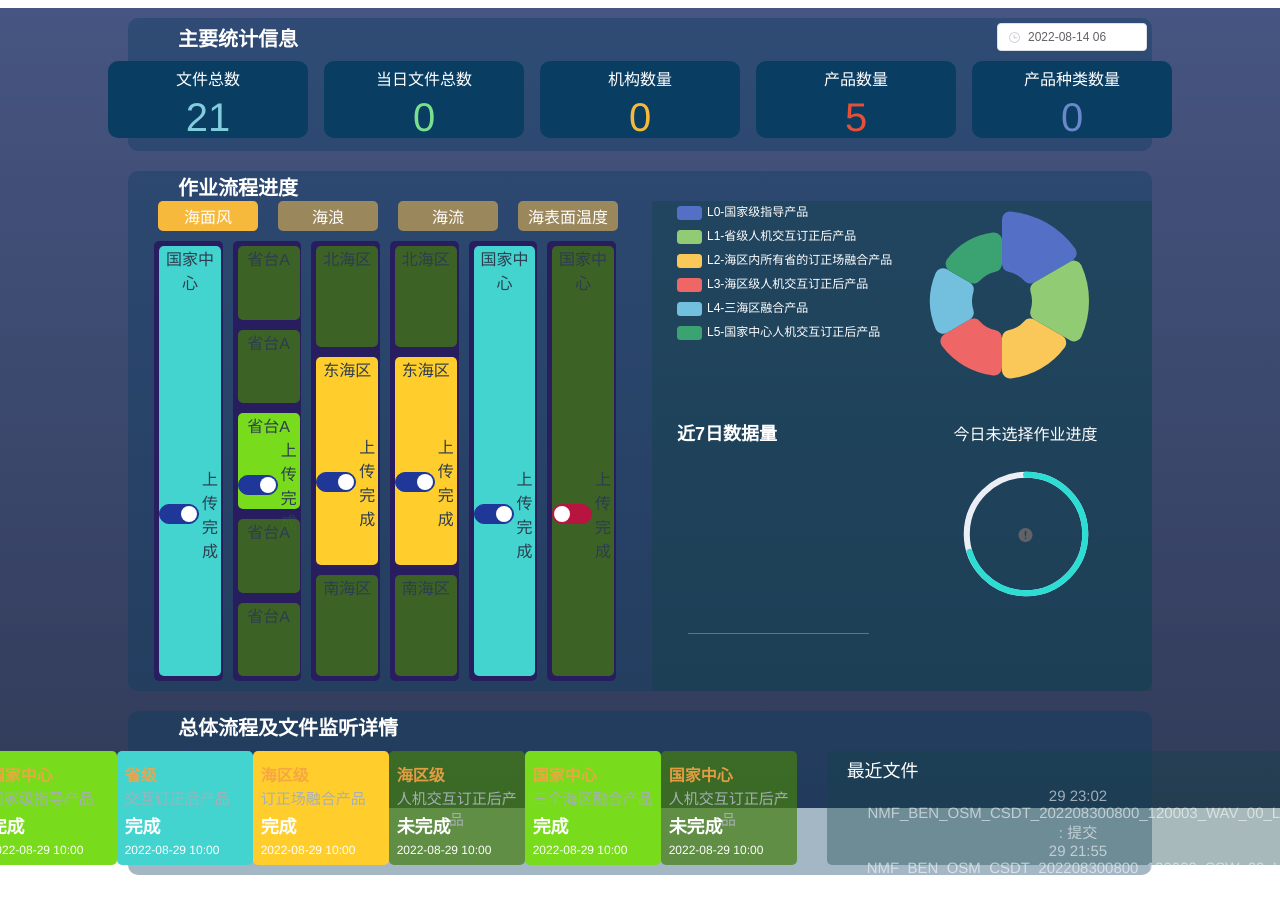
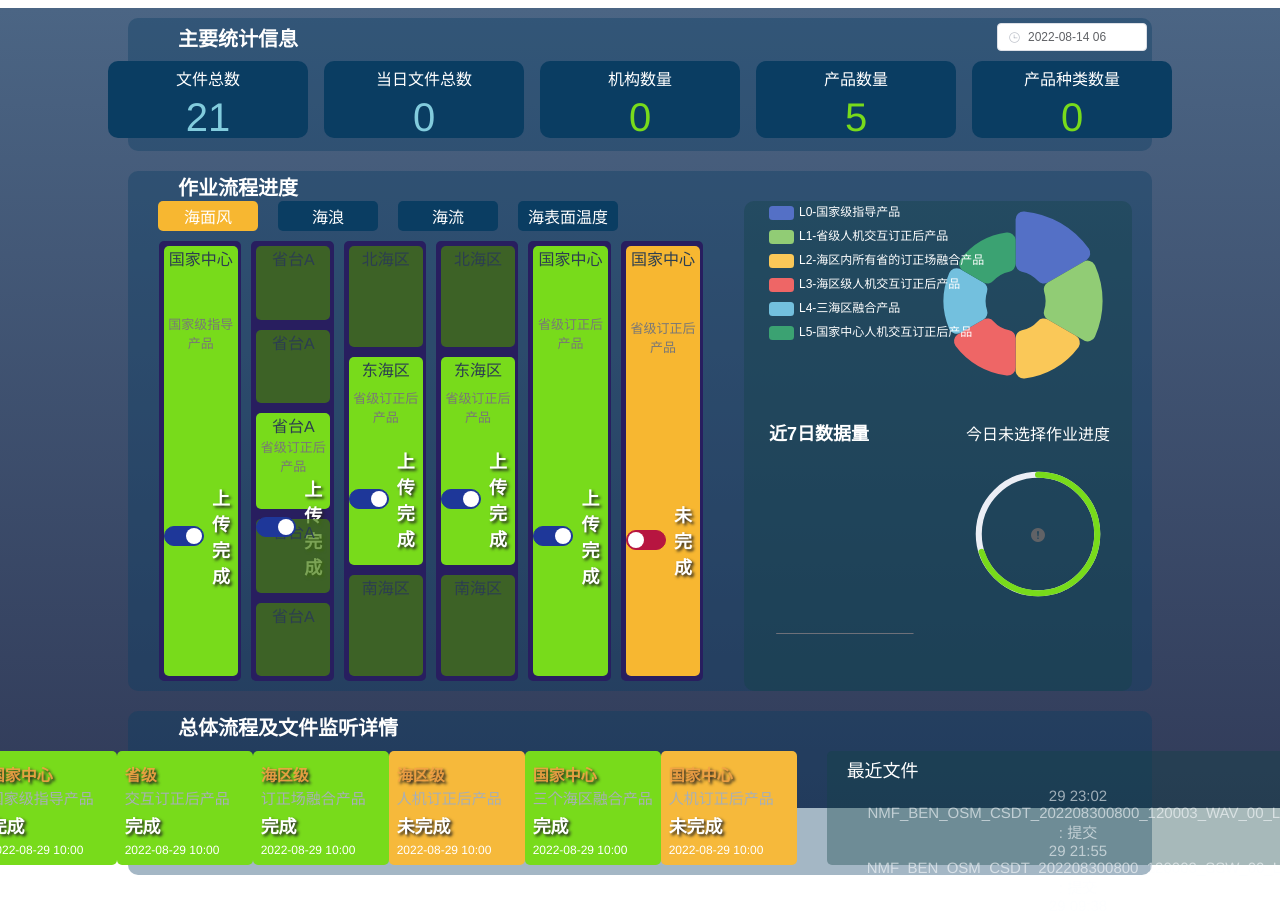
Before and after one commit to evaseemefly/CoastalGridCorrectSys, a Vue app in the folder webclient/web_client/: page / in a window 1280 px wide. Shown: the top 914 px of the page. Built offline with nearby package versions, Linux system fonts and the light colour scheme; no server answers.

Commit message:
title:22-08-30 重新修改了配色及部分样式

```diff
--- a/webclient/web_client/src/components/BaseInfoStepView.vue
+++ b/webclient/web_client/src/components/BaseInfoStepView.vue
@@ -46,11 +46,13 @@ export default class BaseInfoStepView extends Vue {
 
 		// margin: 10px;
 		font-size: 16px;
-        font-weight: 600;
+		font-weight: 600;
 		display: flex;
 		justify-content: flex-start;
 		margin-top: 3px;
 		margin-bottom: 5px;
+
+		text-shadow: 2px 2px 3px #212020;
 	}
 	.base-info-body {
 		display: flex;
@@ -61,7 +63,6 @@ export default class BaseInfoStepView extends Vue {
 			display: flex;
 			justify-content: flex-start;
 			font-size: 15px;
-
 		}
 		.body-sub-content {
 			display: flex;
@@ -77,6 +78,8 @@ export default class BaseInfoStepView extends Vue {
 				font-weight: 600;
 				margin-top: 5px;
 				margin-bottom: 5px;
+
+				text-shadow: 2px 2px 3px #212020;
 			}
 			.sub-content-footer {
 				color: white;
--- a/webclient/web_client/src/components/ElementFlowView.vue
+++ b/webclient/web_client/src/components/ElementFlowView.vue
@@ -4,6 +4,7 @@
 		<div class="flow-row national-flow">
 			<div class="flow-item suited">
 				<div class="flow-item-title">国家中心</div>
+				<div class="flow-item-subtitle">国家级指导产品</div>
 				<div class="flow-item-content">
 					<div class="item-state">
 						<el-switch
@@ -23,6 +24,7 @@
 			<div class="flow-item un-suited">省台A</div>
 			<div class="flow-item suited">
 				<div class="flow-item-title">省台A</div>
+				<div class="flow-item-subtitle">省级订正后产品</div>
 				<div class="flow-item-content">
 					<div class="item-state">
 						<el-switch
@@ -43,6 +45,7 @@
 			<div class="flow-item un-suited">北海区</div>
 			<div class="flow-item suited">
 				<div class="flow-item-title">东海区</div>
+				<div class="flow-item-subtitle">省级订正后产品</div>
 				<div class="flow-item-content">
 					<div class="item-state">
 						<el-switch
@@ -62,6 +65,7 @@
 			<div class="flow-item un-suited">北海区</div>
 			<div class="flow-item suited">
 				<div class="flow-item-title">东海区</div>
+				<div class="flow-item-subtitle">省级订正后产品</div>
 				<div class="flow-item-content">
 					<div class="item-state">
 						<el-switch
@@ -80,6 +84,7 @@
 		<div class="flow-row national-flow">
 			<div class="flow-item suited">
 				<div class="flow-item-title">国家中心</div>
+				<div class="flow-item-subtitle">省级订正后产品</div>
 				<div class="flow-item-content">
 					<div class="item-state">
 						<el-switch
@@ -95,8 +100,9 @@
 		</div>
 		<!-- L5：国家中心人机交互订正后产品 -->
 		<div class="flow-row national-flow">
-			<div class="flow-item un-suited">
+			<div class="flow-item check-out">
 				<div class="flow-item-title">国家中心</div>
+				<div class="flow-item-subtitle">省级订正后产品</div>
 				<div class="flow-item-content">
 					<div class="item-state">
 						<el-switch
@@ -106,7 +112,7 @@
 						>
 						</el-switch>
 					</div>
-					<div class="item-desc">上传完成</div>
+					<div class="item-desc">未完成</div>
 				</div>
 			</div>
 		</div>
@@ -148,6 +154,11 @@ export default class ElementFlowView extends Vue {
 		.flow-item-title {
 			flex-grow: 1;
 		}
+		.flow-item-subtitle {
+			flex-grow: 1;
+			font-size: 13px;
+			color: #797777;
+		}
 		.flow-item-content {
 			flex-grow: 4;
 			justify-content: space-around;
@@ -165,6 +176,10 @@ export default class ElementFlowView extends Vue {
 				display: flex;
 				flex-direction: column;
 				justify-content: center;
+				color: white;
+				text-shadow: 2px 2px 3px #212020;
+				font-size: 18px;
+				font-weight: 600;
 			}
 		}
 	}
@@ -194,15 +209,16 @@ export default class ElementFlowView extends Vue {
 	}
 }
 .element-flow-list-container {
-	.national-flow {
+	.flow-row {
 		.flow-item.suited {
-			background: #43d4cf;
+			background: #78db1b;
+
 		}
-		.flow-item.un-suited {
-			background: #457e10b5;
+		.flow-item.check-out{
+			background: #f7b731;
 		}
 	}
-	.province-flow {
+	.flow-item.suited {
 		.flow-item.suited {
 			background: #78db1b;
 		}
@@ -210,18 +226,32 @@ export default class ElementFlowView extends Vue {
 			background: #457e10b5;
 		}
 	}
-	.region-flow {
-		.flow-item.suited {
-			background: #ffce2d;
-		}
-		.flow-item.un-suited {
-			background: #457e10b5;
-		}
+	.flow-item.un-suited {
+		background: #457e10b5;
 	}
-	// .region-flow{
-	//     .div{
-	//         background:#3c6382 ;
-	//     }
+	// .national-flow {
+	// 	.flow-item.suited {
+	// 		background: #43d4cf;
+	// 	}
+	// 	.flow-item.un-suited {
+	// 		background: #457e10b5;
+	// 	}
+	// }
+	// .province-flow {
+	// 	.flow-item.suited {
+	// 		background: #78db1b;
+	// 	}
+	// 	.flow-item.un-suited {
+	// 		background: #457e10b5;
+	// 	}
+	// }
+	// .region-flow {
+	// 	.flow-item.suited {
+	// 		background: #ffce2d;
+	// 	}
+	// 	.flow-item.un-suited {
+	// 		background: #457e10b5;
+	// 	}
 	// }
 }
 </style>
--- a/webclient/web_client/src/components/ElementProgressView.vue
+++ b/webclient/web_client/src/components/ElementProgressView.vue
@@ -5,7 +5,7 @@
 			type="circle"
 			:percentage="70"
 			status="warning"
-			color="rgb(44, 221, 212)"
+			color="#78db1b"
 		></el-progress>
 	</div>
 </template>
--- a/webclient/web_client/src/components/ElementTabView.vue
+++ b/webclient/web_client/src/components/ElementTabView.vue
@@ -49,10 +49,11 @@ export default class ElementTabView extends Vue {
 		cursor: pointer;
 	}
 	.selected {
-		background: rgb(246, 185, 59);
+		// background: rgb(246, 185, 59);
+		background: #f7b731;
 	}
 	.unselected {
-		background: rgba(204, 164, 85, 0.699);
+		background: #0a3d62;
 	}
 }
 </style>
--- a/webclient/web_client/src/components/RecentlyHistogranView.vue
+++ b/webclient/web_client/src/components/RecentlyHistogranView.vue
@@ -74,7 +74,8 @@ export default class RecentlyHistogranView extends Vue {
 					},
 				],
 				// lineStyle: { color: '#f6b93b' },
-				lineStyle: { color: 'rgb(44, 221, 212)' },
+				lineStyle: { color: '#78db1b' },
+				// lineStyle: { color: 'rgb(44, 221, 212)' },
 			}
 			// const option = {
 			// 	tooltip: {
--- a/webclient/web_client/src/views/content/Main.vue
+++ b/webclient/web_client/src/views/content/Main.vue
@@ -251,21 +251,26 @@ export default class MainView extends Vue {
 	GroupStatisticalData: IInfo = {
 		mimor: '机构数量',
 		primay: '0',
-		primayColor: '#f6b93b',
+		// primayColor: '#f6b93b',
+		primayColor: '#78db1b',
 	}
 
 	// 产品数量
 	ProductStatisticalData: IInfo = {
 		mimor: '产品数量',
 		primay: '5',
-		primayColor: '#e55039',
+		// primayColor: '#e55039',
+		primayColor: '#78db1b',
+		// primayColor: '#f6b93b',
 	}
 
 	// 产品种类数量
 	ProductTypeStatisticalData: IInfo = {
 		mimor: '产品种类数量',
 		primay: '0',
-		primayColor: '#6a89cc',
+		// primayColor: '#6a89cc',
+		primayColor: '#78db1b',
+		// primayColor: '#f6b93b',
 	}
 
 	// 文件总数
@@ -273,13 +278,16 @@ export default class MainView extends Vue {
 		mimor: '文件总数',
 		primay: '21',
 		primayColor: '#82ccdd',
+		// primayColor: '#f6b93b',
 	}
 
 	// 当日文件总数
 	DailyStatisticalData: IInfo = {
 		mimor: '当日文件总数',
 		primay: '0',
-		primayColor: '#78e08f',
+		// primayColor: '#78e08f',
+		primayColor: '#82ccdd',
+		// primayColor: '#f6b93b',
 	}
 	baseStepList: {
 		headTitle: string
@@ -302,7 +310,7 @@ export default class MainView extends Vue {
 			primaryTitle: '交互订正后产品',
 			subHeader: '完成',
 			subFooter: '2022-08-29 10:00',
-			borderColor: '#43d4cf',
+			borderColor: '#78db1b',
 			titleColor: 'white',
 		},
 		{
@@ -310,15 +318,15 @@ export default class MainView extends Vue {
 			primaryTitle: '订正场融合产品',
 			subHeader: '完成',
 			subFooter: '2022-08-29 10:00',
-			borderColor: '#ffce2d',
+			borderColor: '#78db1b',
 			titleColor: 'white',
 		},
 		{
 			headTitle: '海区级',
-			primaryTitle: '人机交互订正后产品',
+			primaryTitle: '人机订正后产品',
 			subHeader: '未完成',
 			subFooter: '2022-08-29 10:00',
-			borderColor: '#457e10b5',
+			borderColor: '#f6b93b',
 			titleColor: 'white',
 		},
 		{
@@ -331,10 +339,10 @@ export default class MainView extends Vue {
 		},
 		{
 			headTitle: '国家中心',
-			primaryTitle: '人机交互订正后产品',
+			primaryTitle: '人机订正后产品',
 			subHeader: '未完成',
 			subFooter: '2022-08-29 10:00',
-			borderColor: '#457e10b5',
+			borderColor: '#f6b93b',
 			titleColor: 'white',
 		},
 	]
@@ -529,7 +537,7 @@ export default class MainView extends Vue {
 	display: flex;
 	flex: 22;
 	flex-direction: column;
-	background: linear-gradient(rgb(70, 85, 129), rgb(49, 59, 89));
+	background: linear-gradient(#4b6584, rgb(49, 59, 89));
 	position: absolute;
 	left: 0px;
 	right: 0px;
@@ -548,6 +556,9 @@ export default class MainView extends Vue {
 			height: 100%;
 			display: flex;
 			flex-direction: column;
+			margin-right: 20px;
+			border-radius: 10px;
+			overflow: hidden;
 			.institutional-col-item {
 				flex-grow: 1;
 				background: #1243445e;
```
Also changed, not shown: 1 other file (tests, documents, lock files or other folders).
